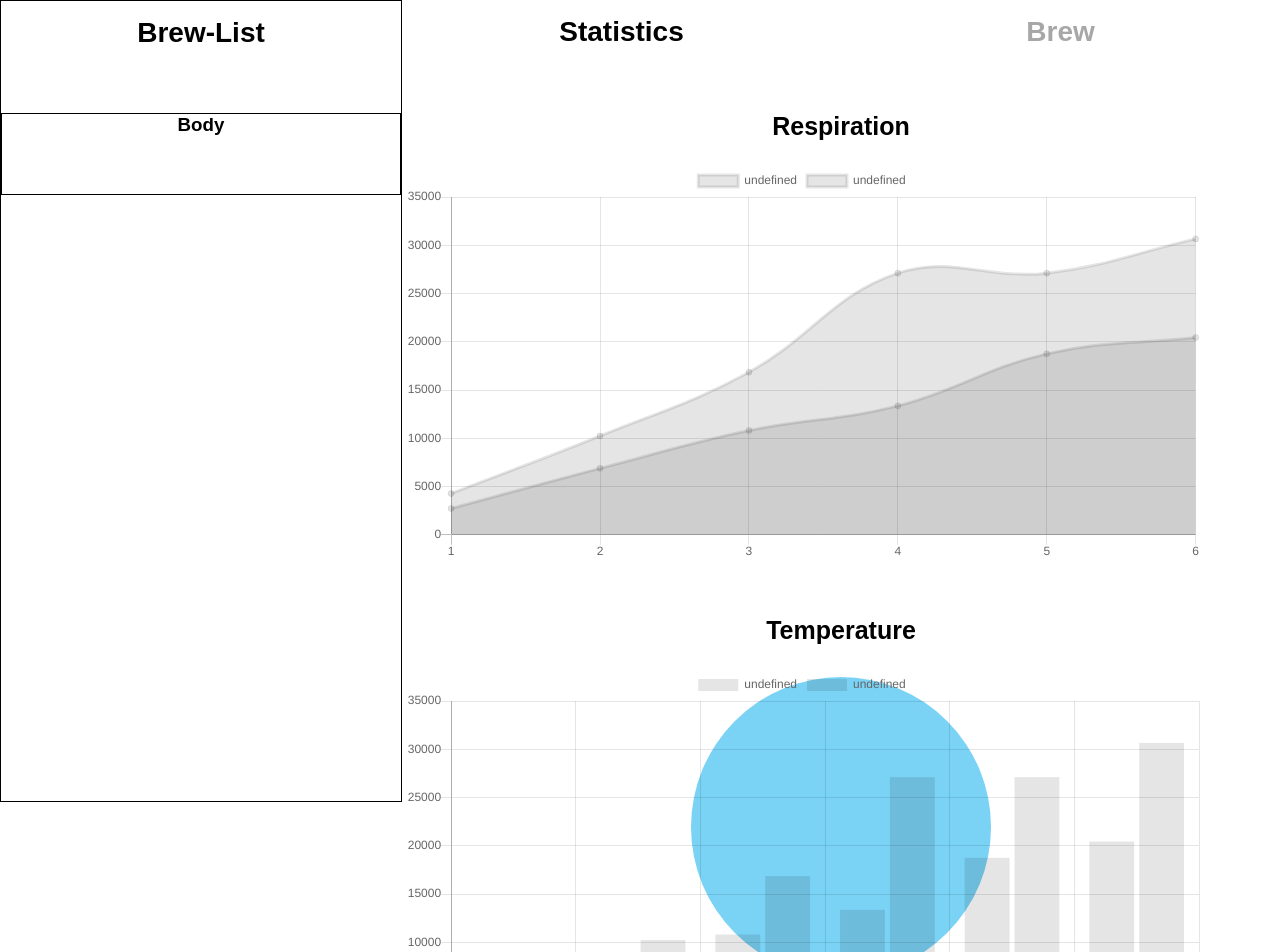
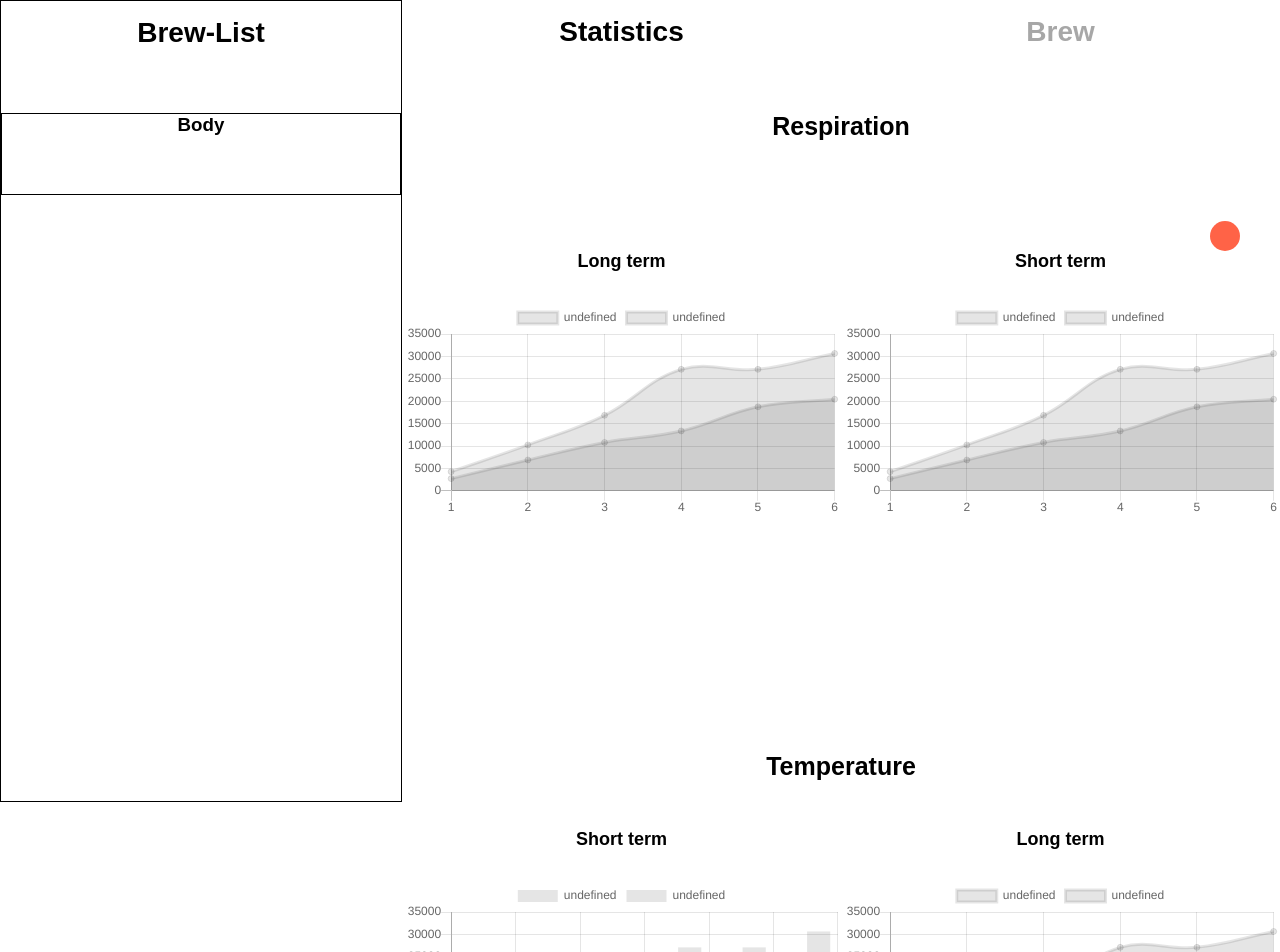
Before and after one commit to gormaar/brew_monitor, an Angular app in the folder src/brew-monitor.Frontend/: page / in a window 1280 px wide. Shown: the top 952 px of the page. Built offline with nearby package versions, Linux system fonts and the light colour scheme.

Commit message:
Added respiration live-blinker

```diff
--- a/src/brew-monitor.Frontend/src/app/components/respiration/respiration.component.html
+++ b/src/brew-monitor.Frontend/src/app/components/respiration/respiration.component.html
@@ -1,10 +1,18 @@
 <div class="respiration">
-  <h4 class="respiration__header">Respiration</h4>
-  <div class="respiration__chart">
-    <canvas id="canvas">{{ chart }}</canvas>
+  <div class="respiration__header">
+    <h4>Respiration</h4>
   </div>
   <div class="respiration__blinker-container">
-    <!-- Insert [ngClass] for blinking based on resp data below -->
+    <!-- Insert [ngClass] for blinking based on resp data -->
     <div class="respiration__blinker"></div>
   </div>
+
+  <div class="respiration__long-term">
+    <h5>Long term</h5>
+    <canvas id="resp-long">{{ chart2 }}</canvas>
+  </div>
+  <div class="respiration__short-term">
+    <h5>Short term</h5>
+    <canvas id="resp-short">{{ chart }}</canvas>
+  </div>
 </div>
--- a/src/brew-monitor.Frontend/src/app/components/respiration/respiration.component.scss
+++ b/src/brew-monitor.Frontend/src/app/components/respiration/respiration.component.scss
@@ -3,44 +3,64 @@
   flex-direction: row;
   flex-wrap: wrap;
   width: 100%;
-  height: calc(var(--grid) * 60);
-  margin-bottom: calc(var(--grid) * 3);
+  height: calc(var(--grid) * 80);
 
   .respiration__header {
     width: 100%;
     font-size: 25px;
-    display: inline-block;
+    flex-direction: row;
     margin: 0 auto;
     text-align: center;
-    margin-bottom: calc(var(--grid) * 3);
-  }
+    margin-bottom: calc(var(--grid) * 4);
 
-  .respiration__chart {
-    width: calc(var(--grid) * 100);
-    height: 100%;
+    h4 {
+      display: inline-block;
+      font-size: 25px;
+      text-align: center;
+      margin: 0 auto;
+      margin-bottom: calc(var(--grid) * 6);
+    }
   }
 
   .respiration__blinker-container {
-    display: inline-block;
-    width: auto;
-    flex-grow: 1;
+    width: 100%;
+    display: flex;
+    justify-content: flex-end;
 
     .respiration__blinker {
-      width: 300px;
-      height: 300px;
+      width: 30px;
+      height: 30px;
       border-radius: 50%;
-      background-color: rgb(122, 210, 245);
-      margin: 0 auto;
-      margin-top: calc(var(--grid) * 4);
+      background-color: tomato;
+      align-self: flex-end;
+      margin-right: calc(var(--grid) * 5);
     }
 
     .respiration__blinker--blink {
-      width: 300px;
-      height: 300px;
+      width: 30px;
+      height: 30px;
       border-radius: 50%;
-      background-color: rgb(157, 221, 247);
-      margin: 0 auto;
-      margin-top: calc(var(--grid) * 4);
+      background-color: rgb(247, 139, 120);
+    }
+  }
+
+  .respiration__short-term {
+    width: 50%;
+    height: 100%;
+
+    h5 {
+      text-align: center;
+      font-size: 18px;
+    }
+  }
+
+  .respiration__long-term {
+    width: 50%;
+    height: 100%;
+
+    h5 {
+      text-align: center;
+      font-size: 18px;
     }
   }
 }
--- a/src/brew-monitor.Frontend/src/app/components/respiration/respiration.component.ts
+++ b/src/brew-monitor.Frontend/src/app/components/respiration/respiration.component.ts
@@ -8,6 +8,7 @@ import { Chart } from "chart.js";
 })
 export class RespirationComponent implements OnInit {
   chart: Chart;
+  chart2: Chart;
   nights: string[];
   yatraList: number[];
   expediaList: number[];
@@ -27,7 +28,22 @@ export class RespirationComponent implements OnInit {
     this.yatraList = data.map((item) => item.yatra);
     this.expediaList = data.map((item) => item.expedia);
 
-    this.chart = new Chart("canvas", {
+    this.chart = new Chart("resp-short", {
+      type: "line",
+      data: {
+        labels: this.nights,
+        datasets: [
+          {
+            data: this.yatraList,
+          },
+          {
+            data: this.expediaList,
+          },
+        ],
+      },
+    });
+
+    this.chart2 = new Chart("resp-long", {
       type: "line",
       data: {
         labels: this.nights,
--- a/src/brew-monitor.Frontend/src/app/components/temperature/temperature.component.html
+++ b/src/brew-monitor.Frontend/src/app/components/temperature/temperature.component.html
@@ -1,9 +1,11 @@
 <div class="temperature">
   <h4 class="temperature__header">Temperature</h4>
   <div class="temperature__short-term">
-    <canvas id="short-term">{{ chart }}</canvas>
+    <h5>Short term</h5>
+    <canvas id="temp-short">{{ chart }}</canvas>
   </div>
-  <div class="temperature__long-term">
-    <canvas id="long-term">{{ chart2 }}</canvas>
+  <div class="termperature__long-term">
+    <h5>Long term</h5>
+    <canvas id="temp-long">{{ chart2 }}</canvas>
   </div>
 </div>
--- a/src/brew-monitor.Frontend/src/app/components/temperature/temperature.component.scss
+++ b/src/brew-monitor.Frontend/src/app/components/temperature/temperature.component.scss
@@ -4,6 +4,7 @@
   flex-wrap: wrap;
   width: 100%;
   height: calc(var(--grid) * 60);
+  margin-bottom: calc(var(--grid) * 8);
 
   .temperature__header {
     width: 100%;
@@ -11,16 +12,26 @@
     display: inline-block;
     margin: 0 auto;
     text-align: center;
-    margin-bottom: calc(var(--grid) * 3);
+    margin-bottom: calc(var(--grid) * 6);
   }
 
   .temperature__short-term {
-    width: calc(var(--grid) * 100);
+    width: 50%;
     height: 100%;
+
+    h5 {
+      text-align: center;
+      font-size: 18px;
+    }
   }
 
   .termperature__long-term {
-    width: auto;
+    width: 50%;
     height: 100%;
+
+    h5 {
+      text-align: center;
+      font-size: 18px;
+    }
   }
 }
--- a/src/brew-monitor.Frontend/src/app/components/temperature/temperature.component.ts
+++ b/src/brew-monitor.Frontend/src/app/components/temperature/temperature.component.ts
@@ -28,7 +28,7 @@ export class TemperatureComponent implements OnInit {
     this.yatraList = data.map((item) => item.yatra);
     this.expediaList = data.map((item) => item.expedia);
 
-    this.chart = new Chart("short-term", {
+    this.chart = new Chart("temp-short", {
       type: "bar",
       data: {
         labels: this.nights,
@@ -43,7 +43,7 @@ export class TemperatureComponent implements OnInit {
       },
     });
 
-    this.chart2 = new Chart("long-term", {
+    this.chart2 = new Chart("temp-long", {
       type: "line",
       data: {
         labels: this.nights,
```
